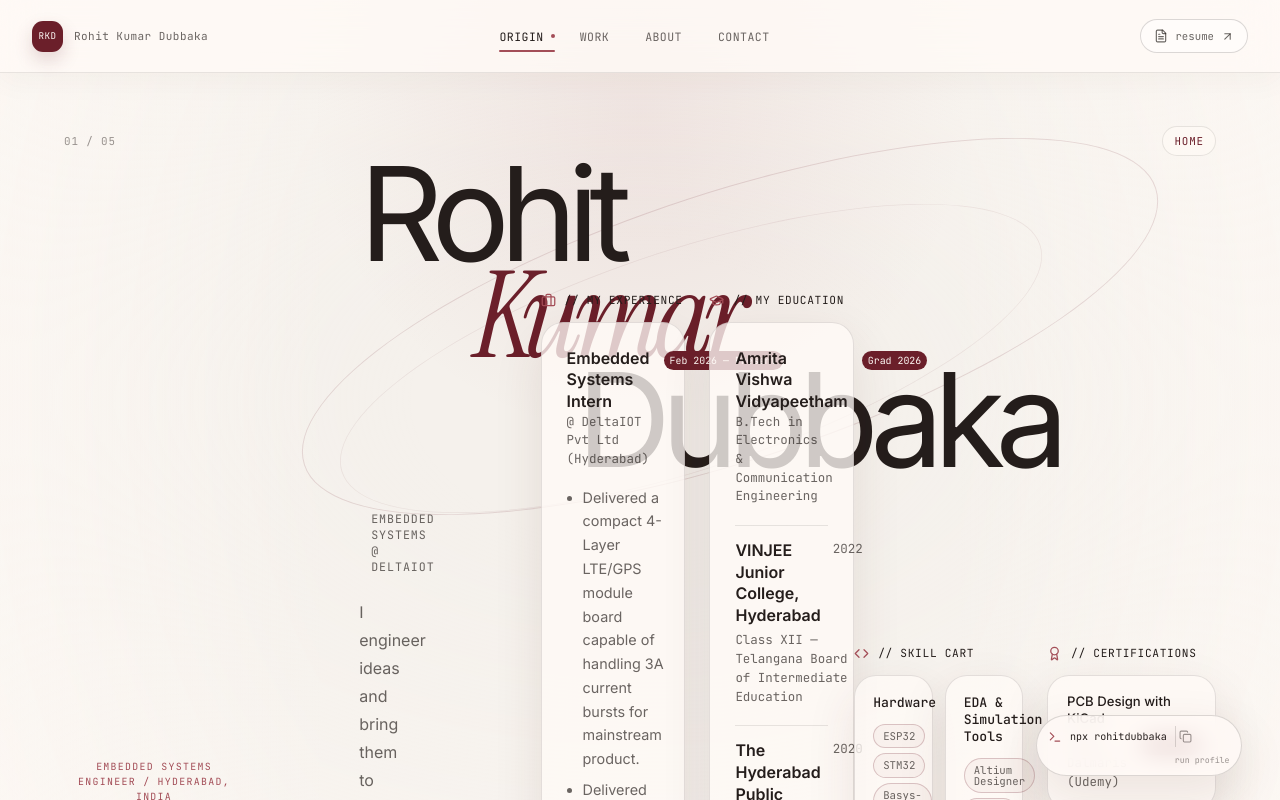
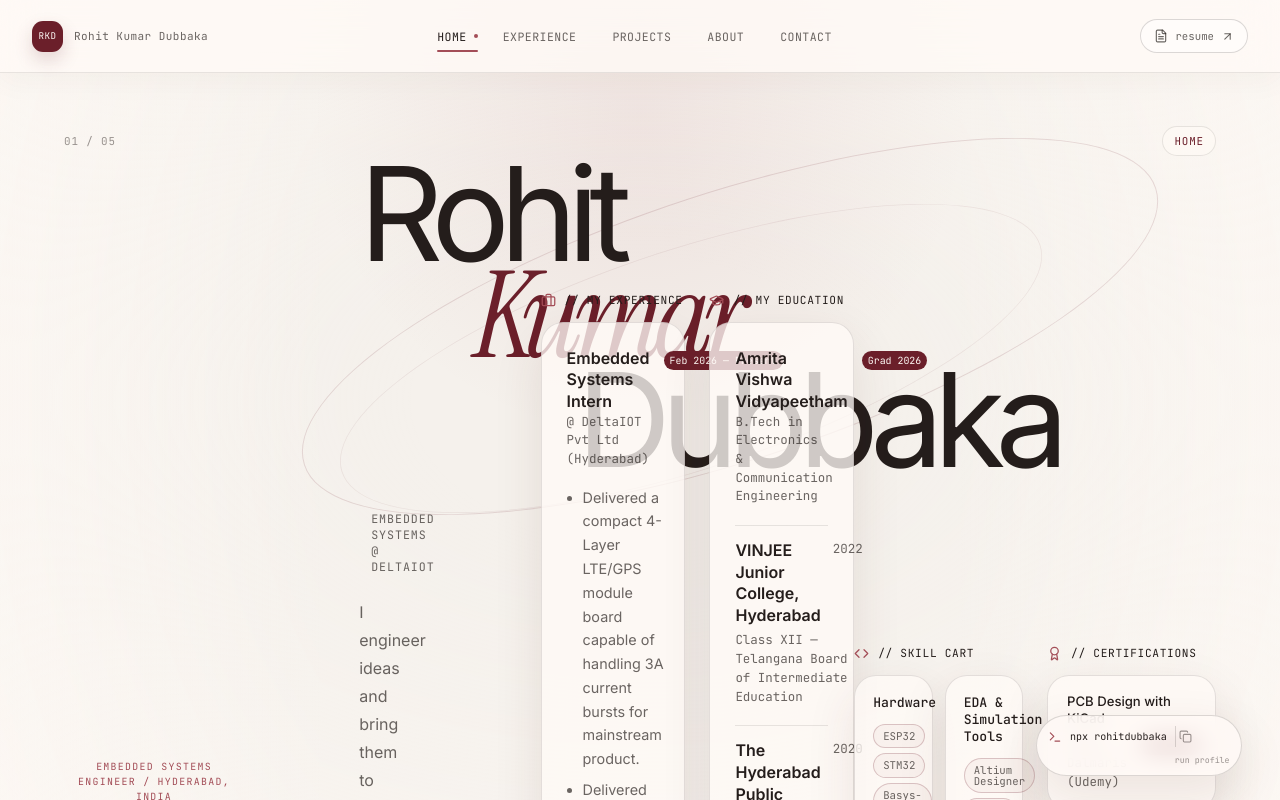
Before and after one commit to rohit29d/Portfolio-Website, a React (Vite) app: page / in a window 1280 px wide. Shown: the top 800 px of the page. Built offline with nearby package versions, Linux system fonts and the light colour scheme.

Commit message:
Make top-level navigation independent destinations

```diff
--- a/src/components/Header.jsx
+++ b/src/components/Header.jsx
@@ -2,8 +2,9 @@ import React from 'react';
 import { ArrowUpRight, FileText } from 'lucide-react';
 
 const NAV_ITEMS = [
-  { id: 'home', label: 'origin' },
-  { id: 'works', label: 'work' },
+  { id: 'home', label: 'home' },
+  { id: 'experience', label: 'experience' },
+  { id: 'projects', label: 'projects' },
   { id: 'about', label: 'about' },
   { id: 'contact', label: 'contact' }
 ];
@@ -16,7 +17,7 @@ export default function Header({ activeSection = 'home', onNavClick }) {
           type="button"
           className="wordmark"
           onClick={() => onNavClick?.('home')}
-          aria-label="Return to the beginning"
+          aria-label="Go to Home"
         >
           <span className="wordmark-mark">RKD</span>
           <span className="wordmark-name">Rohit Kumar Dubbaka</span>
```
